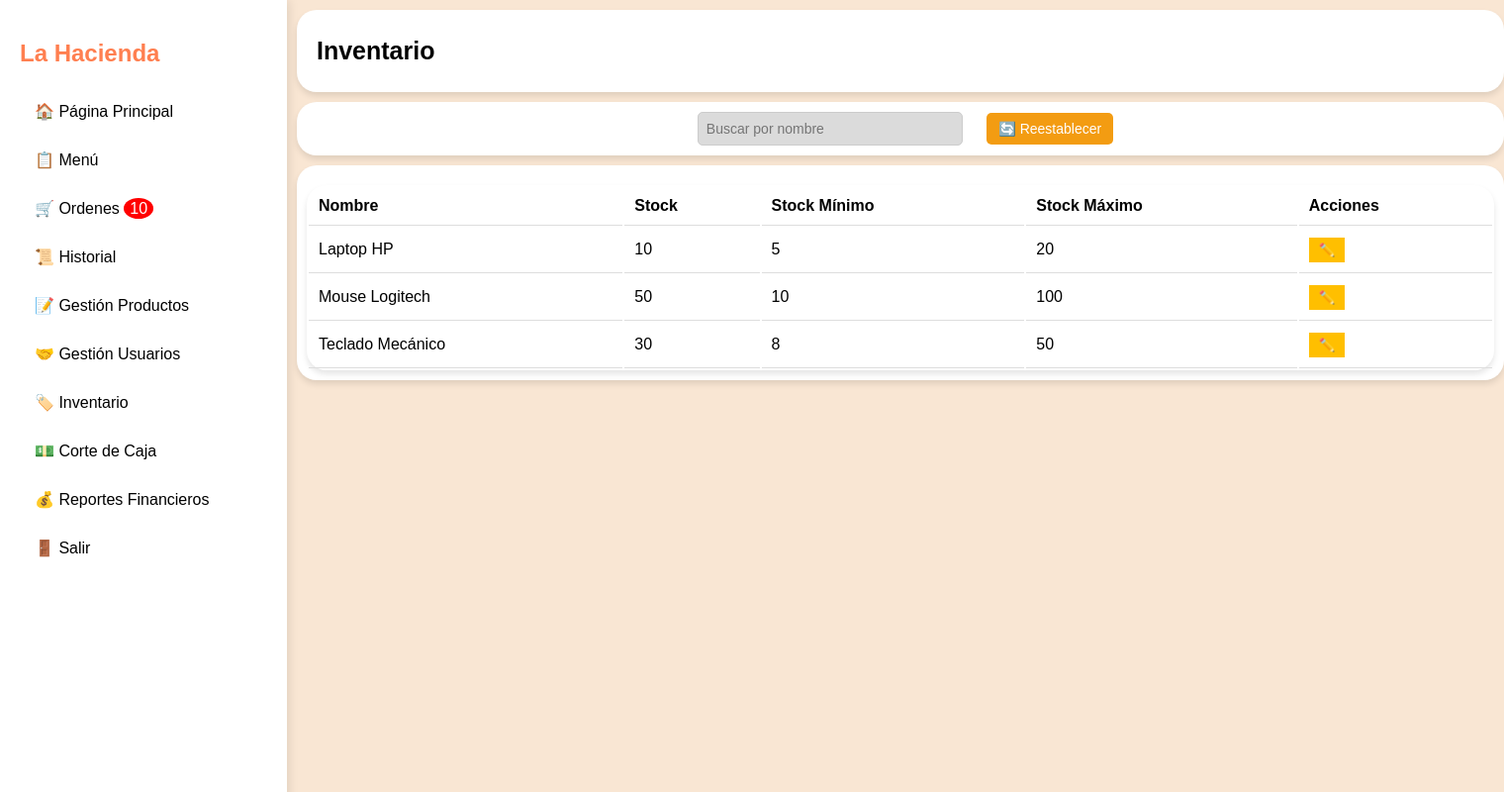
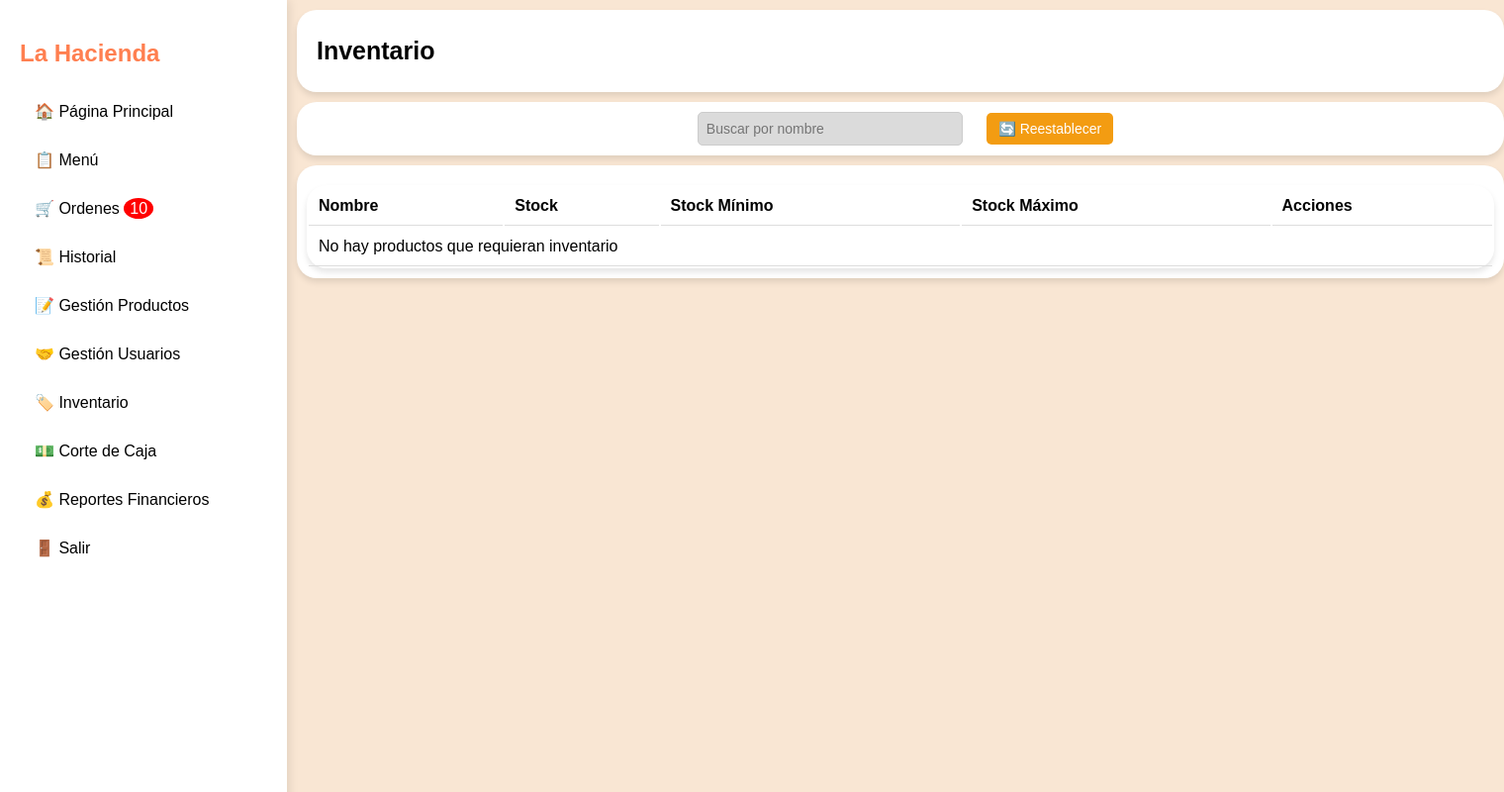
Before and after one commit to BrithanyHerrera/CoffeeHacienda, a Flask app: template templates/inventario.html in a window 1520 px wide. Shown: the whole page at 99% size. Run offline with Flask 3, Linux system fonts and the light colour scheme; the template is opened without the code that fills it, so the values that code supplies are empty.

Commit message:
Ya jala inventario (Afinando Cambios)

```diff
--- a/app.py
+++ b/app.py
@@ -15,6 +15,8 @@
 from werkzeug.utils import secure_filename
 import os
 import time
+# Importar las funciones del modelo de inventario
+from models.modelsInventario import obtener_productos_inventario, actualizar_stock_producto
 
 app = Flask(__name__)
 
@@ -119,9 +121,34 @@
     return render_template('gestionProductos.html', productos=productos, categorias=categorias, tamanos=tamanos)
 
 @app.route('/inventario')
-@login_required  # Ruta protegida
+@login_required
 def inventario():
-    return render_template('inventario.html')
+    # Obtener productos que requieren inventario
+    productos = obtener_productos_inventario()
+    return render_template('inventario.html', productos=productos)
+
+# Agregar ruta API para actualizar el stock
+@app.route('/api/inventario/actualizar', methods=['POST'])
+@login_required
+def actualizar_inventario():
+    try:
+        data = request.json
+        id_producto = data.get('id')
+        nuevo_stock = data.get('stock')
+        nuevo_stock_min = data.get('stock_min')
+        nuevo_stock_max = data.get('stock_max')
+
+        resultado = actualizar_stock_producto(id_producto, nuevo_stock, nuevo_stock_min, nuevo_stock_max)
+
+        return jsonify({
+            'success': resultado,
+            'message': 'Inventario actualizado correctamente' if resultado else 'Error al actualizar inventario'
+        })
+    except Exception as e:
+        return jsonify({
+            'success': False,
+            'message': f'Error: {str(e)}'
+        })
 
 @app.route('/ordenes')
 @login_required  # Ruta protegida
--- a/static/js/inventario.js
+++ b/static/js/inventario.js
@@ -6,13 +6,30 @@
             event.preventDefault();
 
             const idProducto = document.getElementById("idProducto").value;
+            const stockActual = parseInt(document.getElementById("editarStockInventario").value) || 0;
             const agregarStock = parseInt(document.getElementById("agregarStockInventario").value) || 0;
+            const nuevoStock = stockActual + agregarStock;
             const nuevoStockMinimo = parseInt(document.getElementById("agregarStockMinimoInventario").value) || 0;
             const nuevoStockMaximo = parseInt(document.getElementById("agregarStockMaximoInventario").value) || 0;
 
+            // Enviar datos al servidor
+            fetch('/api/inventario/actualizar', {
+                method: 'POST',
+                headers: {
+                    'Content-Type': 'application/json',
+                },
+                body: JSON.stringify({
+                    id: idProducto,
+                    stock: nuevoStock,
+                    stock_min: nuevoStockMinimo,
+                    stock_max: nuevoStockMaximo
+                })
+            })
+            .then(response => response.json())
+            .then(data => {
+                if (data.success) {
+                    // Actualizar la interfaz
                     const fila = document.querySelector(`tr[data-id="${idProducto}"]`);
-            const stockActual = parseInt(fila.getAttribute("data-stock"));
-            const nuevoStock = stockActual + agregarStock;
 
                     // Actualizar los atributos de la fila
                     fila.setAttribute("data-stock", nuevoStock);
@@ -26,6 +43,14 @@
 
                     alert("Inventario actualizado correctamente.");
                     cerrarEditarInventario();
+                } else {
+                    alert("Error al actualizar inventario: " + data.message);
+                }
+            })
+            .catch(error => {
+                console.error('Error:', error);
+                alert("Error al comunicarse con el servidor");
+            });
         });
     }
 });
--- a/templates/inventario.html
+++ b/templates/inventario.html
@@ -30,34 +30,23 @@
                     </tr>
                 </thead>
                 <tbody id="inventarioLista">
-                    <!-- Ejemplo de productos cargados -->
-                    <tr data-id="1" data-nombre="Laptop HP" data-stock="10" data-stock-min="5" data-stock-max="20">
-                        <td>Laptop HP</td>
-                        <td class="stockProducto">10</td>
-                        <td class="stockMinProducto">5</td>
-                        <td class="stockMaxProducto">20</td>
-                        <td>
-                            <button class="btnEditarInventario" onclick="editarInventario(this)">✏️</button>
-                        </td>
-                    </tr>
-                    <tr data-id="2" data-nombre="Mouse Logitech" data-stock="50" data-stock-min="10" data-stock-max="100">
-                        <td>Mouse Logitech</td>
-                        <td class="stockProducto">50</td>
-                        <td class="stockMinProducto">10</td>
-                        <td class="stockMaxProducto">100</td>
-                        <td>
-                            <button class="btnEditarInventario" onclick="editarInventario(this)">✏️</button>
-                        </td>
-                    </tr>
-                    <tr data-id="3" data-nombre="Teclado Mecánico" data-stock="30" data-stock-min="8" data-stock-max="50">
-                        <td>Teclado Mecánico</td>
-                        <td class="stockProducto">30</td>
-                        <td class="stockMinProducto">8</td>
-                        <td class="stockMaxProducto">50</td>
-                        <td>
-                            <button class="btnEditarInventario" onclick="editarInventario(this)">✏️</button>
-                        </td>
-                    </tr>
+                    {% if productos %}
+                        {% for producto in productos %}
+                        <tr data-id="{{ producto.Id }}" data-nombre="{{ producto.nombre_producto }}" data-stock="{{ producto.stock }}" data-stock-min="{{ producto.stock_minimo }}" data-stock-max="{{ producto.stock_maximo }}">
+                            <td>{{ producto.nombre_producto }}</td>
+                            <td class="stockProducto">{{ producto.stock }}</td>
+                            <td class="stockMinProducto">{{ producto.stock_minimo }}</td>
+                            <td class="stockMaxProducto">{{ producto.stock_maximo }}</td>
+                            <td>
+                                <button class="btnEditarInventario" onclick="editarInventario(this)">✏️</button>
+                            </td>
+                        </tr>
+                        {% endfor %}
+                    {% else %}
+                        <tr>
+                            <td colspan="5" class="text-center">No hay productos que requieran inventario</td>
+                        </tr>
+                    {% endif %}
                 </tbody>
             </table>
         </section>
```
Also changed, not shown: models/modelsInventario.py (added, +75 -0 lines). Lines whose indentation alone changed are shown as unchanged.
